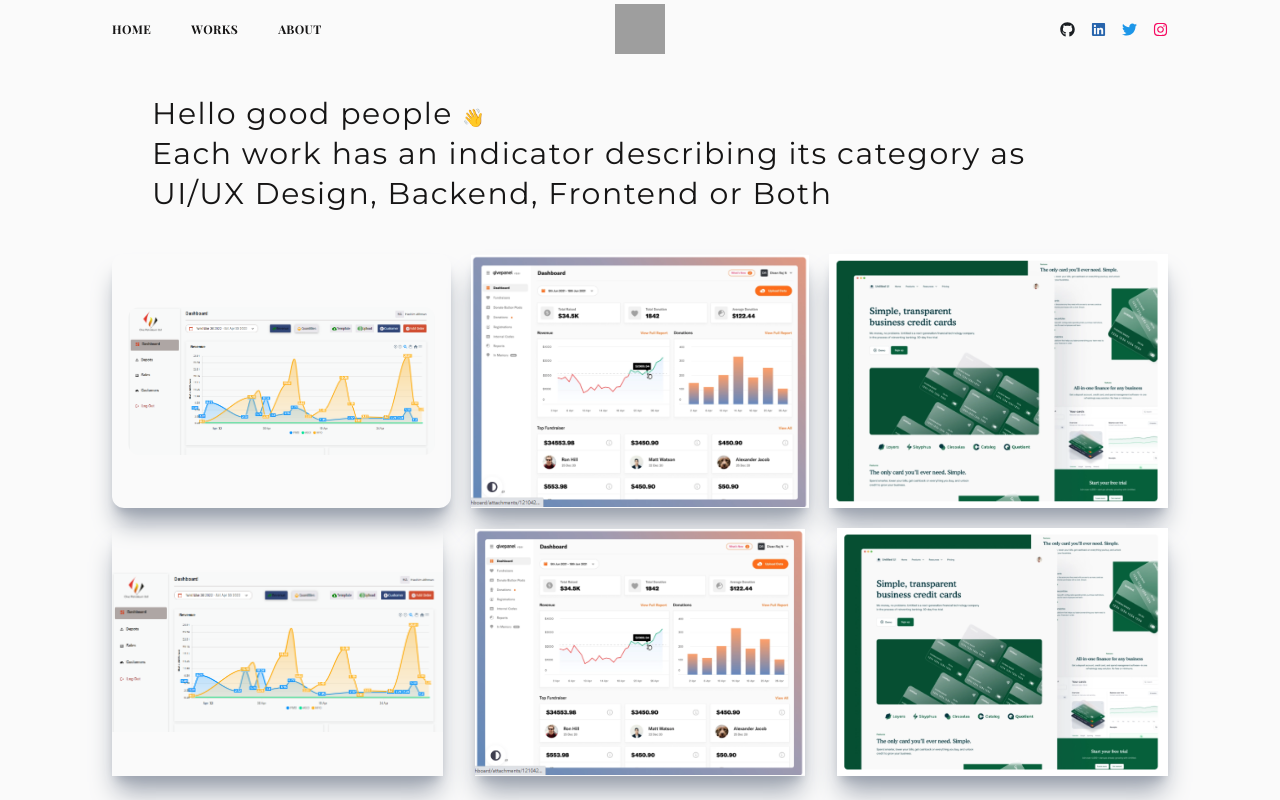
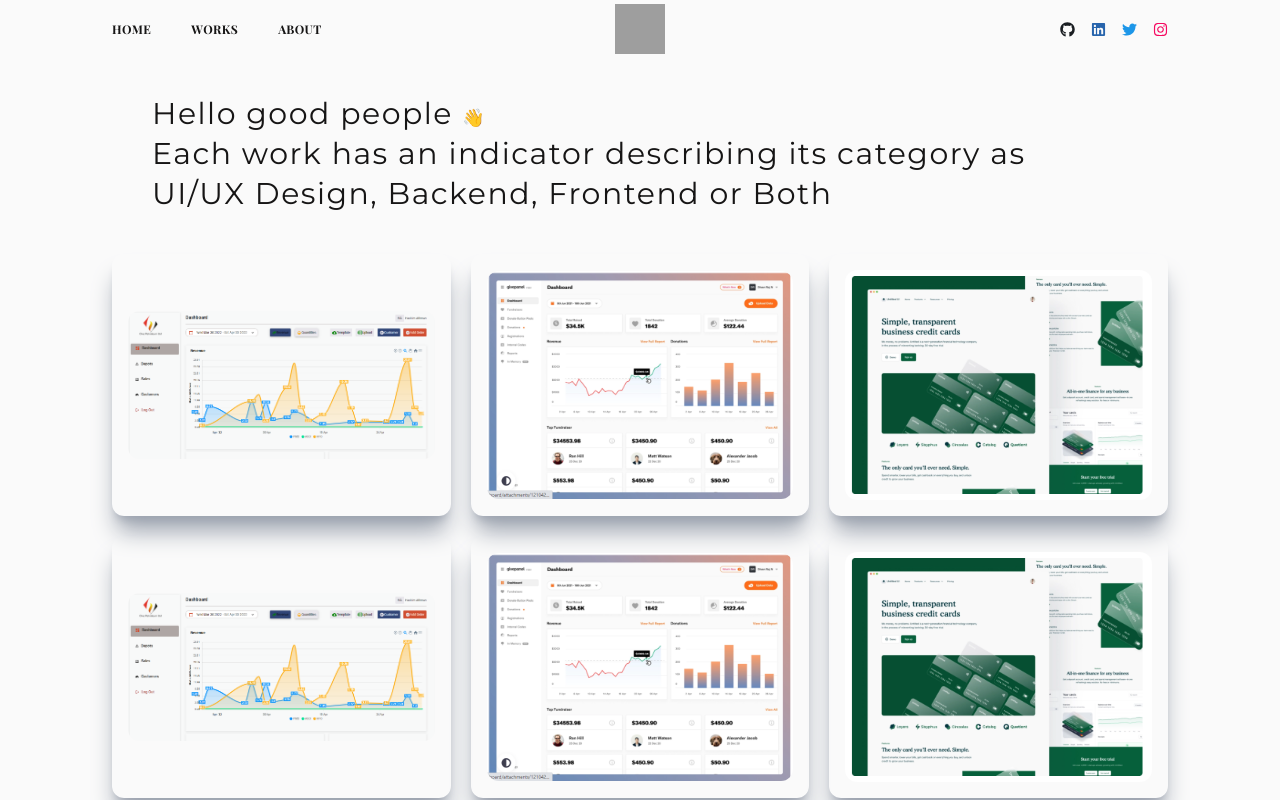
Before and after one commit to EarthmanAman/port, a Next.js app: page /works in a window 1280 px wide. Shown: the top 800 px of the page. Built offline with nearby package versions, Linux system fonts and the light colour scheme; grey boxes are pictures that could not be loaded; a web font is replaced by a local one.

Commit message:
work animations

```diff
--- a/components/animations.js
+++ b/components/animations.js
@@ -10,7 +10,7 @@ export const fadeIn = {
 
         opacity: 1,
         transition: {
-            duration: 2,
+            duration: 1.5,
             ease: easing
         }
     }
@@ -19,18 +19,36 @@ export const fadeIn = {
 export const slideInFromTop = {
     initial: {
         y: -50,
+        opacity: 0,
     },
 
     animate: {
 
         y: 0,
+        opacity: 1,
+        transition: {
+            duration: 1.5,
+            ease: easing
+        }
+    }
+}
+
+export const slideInFromBottom = {
+    initial: {
+        y: 50,
+        opacity: 0,
+    },
+
+    animate: {
+
+        y: 0,
+        opacity: 1,
         transition: {
             duration: 1,
             ease: easing
         }
     }
 }
-
 export const slideInLeftFast = {
     initial: {
         x: -100,
@@ -42,7 +60,7 @@ export const slideInLeftFast = {
         x: 0,
         opacity: 1,
         transition: {
-            duration: 0.5,
+            duration: 2,
             ease: easing
         }
     }
@@ -59,7 +77,7 @@ export const slideInRightFast = {
         x: 0,
         opacity: 1,
         transition: {
-            duration: 0.5,
+            duration: 2,
             ease: easing
         }
     }
@@ -71,3 +89,11 @@ export const stagger = {
         }
     }
 }
+
+export const antiStagger = {
+    animate: {
+        transition: {
+            staggerChildren: 0
+        }
+    }
+}
--- a/pages/works.js
+++ b/pages/works.js
@@ -9,6 +9,7 @@ import { RiDoubleQuotesL, RiDoubleQuotesR } from "react-icons/ri"
 import { motion } from "framer-motion"
 import Slider from 'react-slick';
 import Footer from '../components/footer';
+import { fadeIn, stagger } from '../components/animations';
 
 export default function Home() {
     const settings = {
@@ -21,7 +22,7 @@ export default function Home() {
         autoplaySpeed: 7000,
     };
     return (
-        <motion.div exit={{ opacity: 0 }} initial={{ opacity: 0 }} animate={{ opacity: 1 }}>
+        <motion.div initial="initial" animate="animate">
             <Head>
                 <title>Hashim Athman | Full Stack developer</title>
                 <meta name="description" content="Generated by create next app" />
@@ -31,45 +32,71 @@ export default function Home() {
                 <link href="https://fonts.googleapis.com/css2?family=Dancing+Script:wght@400;500;600;700&family=Montserrat:wght@300;400;500&family=Playfair+Display:ital,wght@0,400;0,500;0,600;0,700;0,800;1,400;1,500;1,600;1,700;1,800&family=Roboto:ital,wght@0,100;0,300;0,400;0,500;0,700;0,900;1,100;1,300;1,400;1,500;1,700;1,900&display=swap" rel="stylesheet" />
             </Head>
 
-            <div className='h-screen px-28 py-1'>
+            <motion.div variants={stagger} className='h-screen px-28 py-1'>
                 <NavBar />
 
-                <div className='m-10'>
+                <motion.div variants={fadeIn} className='m-10'>
                     <h3>Hello good people <span className='text-lg'>&#128075;</span></h3>
                     <h3>Each work has an indicator describing its category as</h3>
                     <h3>UI/UX Design, Backend, Frontend or Both</h3>
-                </div>
+                </motion.div>
 
-                <div className='grid md:grid-cols-3 gap-5 mb-5'>
+                <motion.div variants={fadeIn} className='grid md:grid-cols-3 gap-5 mb-5'>
                     <Link href="/">
-                        <div className='relative flex items-center justify-center h-auto w-full shadow-xl shadow-gray-400 rounded-xl p-4 group hover:bg-gradient-to-r from-[#5651e5] to-[#709dff] cursor-pointer'>
+                        <motion.div className='relative flex items-center justify-center h-auto w-full shadow-xl shadow-gray-400 rounded-xl p-4 group hover:bg-gradient-to-r from-[#5651e5] to-[#709dff] cursor-pointer'>
                             <Image src={OplScreen} alt="work 1" className='rounded-xl group-hover:opacity-10' />
                             <div className='hidden group-hover:block absolute top-[50%] left-[50%] translate-x-[-50%] translate-y-[-50%]'>
                                 <h2 className='text-[#fafafa]'>OPL Dashboard</h2>
                             </div>
-                        </div>
+                        </motion.div>
                     </Link>
-                    <div className='relative flex items-center justify-center h-auto w-full shadow-xl shadow-gray-400'>
-                        <Image src={Dash} alt="work 1" />
-                    </div>
-                    <div className='relative flex items-center justify-center h-auto w-full shadow-xl shadow-gray-400'>
-                        <Image src={Gree} alt="work 1" />
-                    </div>
-                </div>
+                    <Link href="/">
+                        <motion.div className='relative flex items-center justify-center h-auto w-full shadow-xl shadow-gray-400 rounded-xl p-4 group hover:bg-gradient-to-r from-[#5651e5] to-[#709dff] cursor-pointer'>
+                            <Image src={Dash} alt="work 1" className='rounded-xl group-hover:opacity-10' />
+                            <div className='hidden group-hover:block absolute top-[50%] left-[50%] translate-x-[-50%] translate-y-[-50%]'>
+                                <h2 className='text-[#fafafa]'>OPL Dashboard</h2>
+                            </div>
+                        </motion.div>
+                    </Link>
+                    <Link href="/">
+                        <motion.div className='relative flex items-center justify-center h-auto w-full shadow-xl shadow-gray-400 rounded-xl p-4 group hover:bg-gradient-to-r from-[#5651e5] to-[#709dff] cursor-pointer'>
+                            <Image src={Gree} alt="work 1" className='rounded-xl group-hover:opacity-10' />
+                            <div className='hidden group-hover:block absolute top-[50%] left-[50%] translate-x-[-50%] translate-y-[-50%]'>
+                                <h2 className='text-[#fafafa]'>OPL Dashboard</h2>
+                            </div>
+                        </motion.div>
+                    </Link>
+                </motion.div>
 
-                <div className='grid md:grid-cols-3 gap-8'>
-                    <div className='relative flex items-center justify-center h-auto w-full shadow-xl shadow-gray-400'>
-                        <Image src={OplScreen} alt="work 1" />
-                    </div>
-                    <div className='relative flex items-center justify-center h-auto w-full shadow-xl shadow-gray-400'>
-                        <Image src={Dash} alt="work 1" />
-                    </div>
-                    <div className='relative flex items-center justify-center h-auto w-full shadow-xl shadow-gray-400'>
-                        <Image src={Gree} alt="work 1" />
-                    </div>
-                </div>
+                <motion.div variants={fadeIn} className='grid md:grid-cols-3 gap-5 mb-5'>
+                    <Link href="/">
+                        <motion.div className='relative flex items-center justify-center h-auto w-full shadow-xl shadow-gray-400 rounded-xl p-4 group hover:bg-gradient-to-r from-[#5651e5] to-[#709dff] cursor-pointer'>
+                            <Image src={OplScreen} alt="work 1" className='rounded-xl group-hover:opacity-10' />
+                            <div className='hidden group-hover:block absolute top-[50%] left-[50%] translate-x-[-50%] translate-y-[-50%]'>
+                                <h2 className='text-[#fafafa]'>OPL Dashboard</h2>
+                            </div>
+                        </motion.div>
+                    </Link>
+                    <Link href="/">
+                        <motion.div className='relative flex items-center justify-center h-auto w-full shadow-xl shadow-gray-400 rounded-xl p-4 group hover:bg-gradient-to-r from-[#5651e5] to-[#709dff] cursor-pointer'>
+                            <Image src={Dash} alt="work 1" className='rounded-xl group-hover:opacity-10' />
+                            <div className='hidden group-hover:block absolute top-[50%] left-[50%] translate-x-[-50%] translate-y-[-50%]'>
+                                <h2 className='text-[#fafafa]'>OPL Dashboard</h2>
+                            </div>
+                        </motion.div>
+                    </Link>
+                    <Link href="/">
+                        <motion.div className='relative flex items-center justify-center h-auto w-full shadow-xl shadow-gray-400 rounded-xl p-4 group hover:bg-gradient-to-r from-[#5651e5] to-[#709dff] cursor-pointer'>
+                            <Image src={Gree} alt="work 1" className='rounded-xl group-hover:opacity-10' />
+                            <div className='hidden group-hover:block absolute top-[50%] left-[50%] translate-x-[-50%] translate-y-[-50%]'>
+                                <h2 className='text-[#fafafa]'>OPL Dashboard</h2>
+                            </div>
+                        </motion.div>
+                    </Link>
+                </motion.div>
 
-                <div className='border-solid border-t-2 border-[#16151] mt-20 py-20 px-36 text-center'>
+
+                <motion.div variants={fadeIn} className='border-solid border-t-2 border-[#16151] mt-20 py-20 px-36 text-center'>
 
                     <Slider {...settings} className="">
                         <div>
@@ -124,10 +151,10 @@ export default function Home() {
                         </div>
 
                     </Slider>
-                </div>
+                </motion.div>
 
                 <Footer />
-            </div>
+            </motion.div>
 
 
         </motion.div>
```
Also changed, not shown: pages/index.js (+25 -25 lines).
